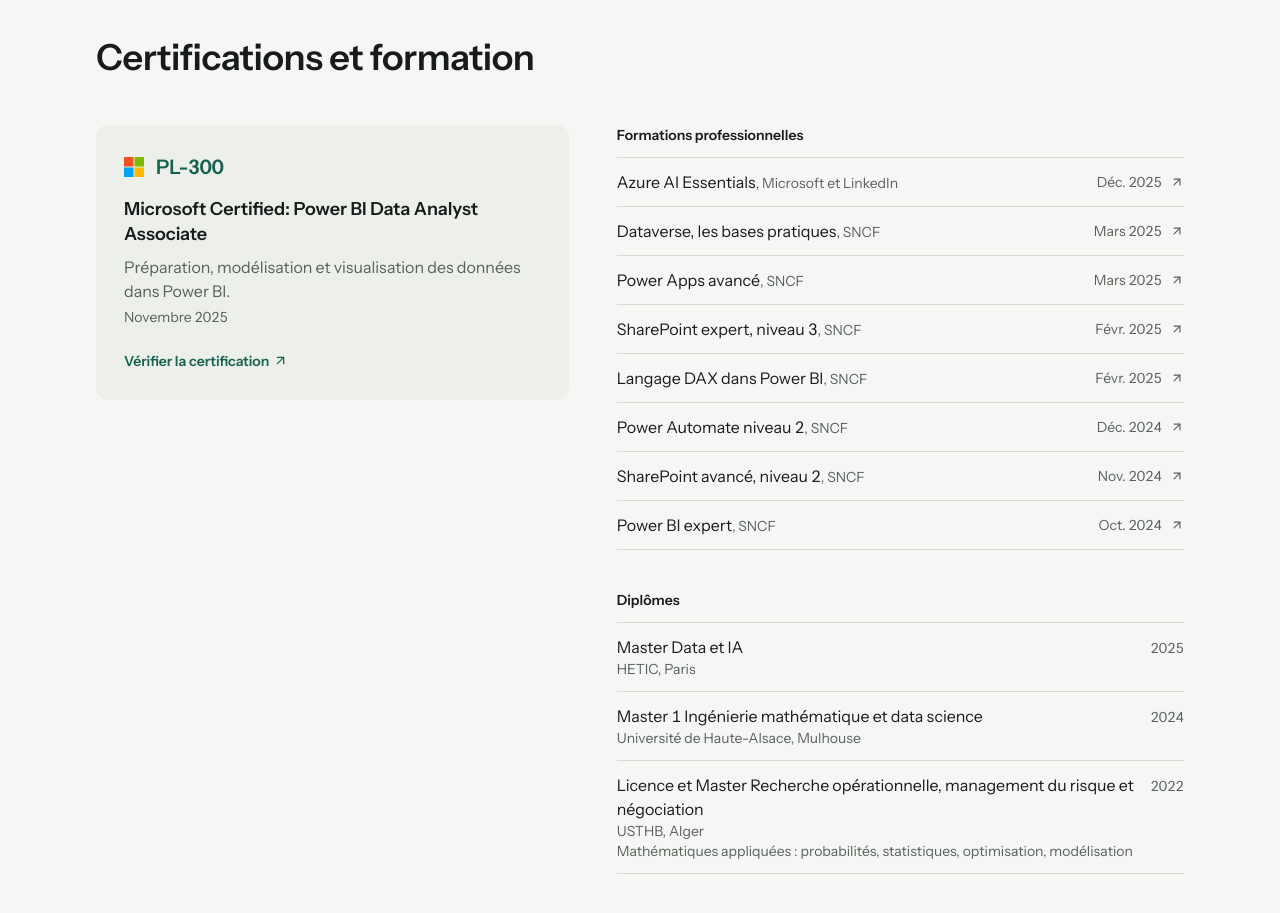
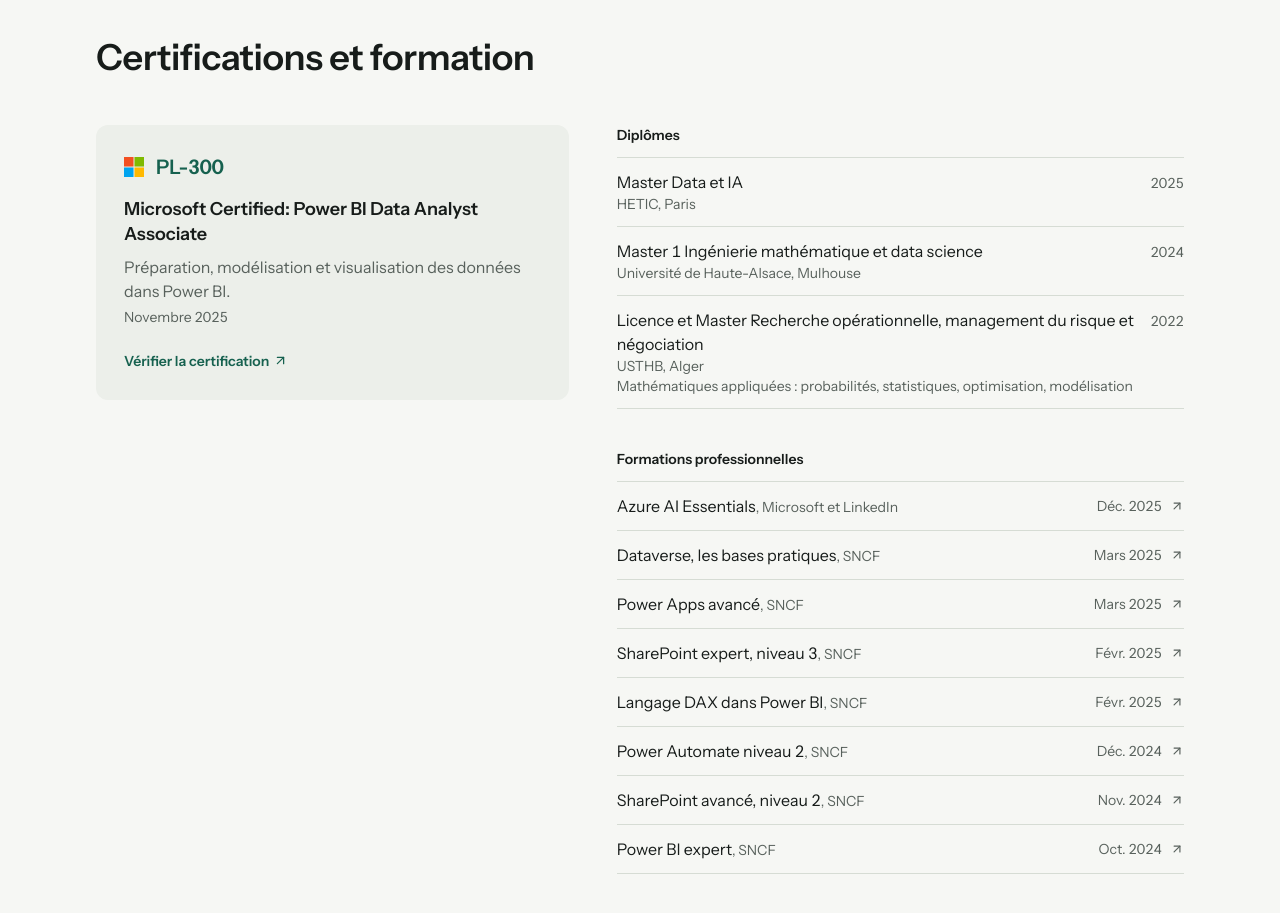
Before and after one commit to Imadbouchareb/portfolio-imad, a React (Vite) app: page / in a window 1280 px wide. Shown: the part 5000-5913 px from the top of the page. Built offline with nearby package versions, Linux system fonts and the light colour scheme.

Commit message:
Formation : diplômes avant les formations professionnelles
Co-Authored-By: Claude Opus 5.5 <noreply@anthropic.com>
Claude-Session: https://claude.ai/code/session_011kGKmpKxxNaPSdm3HRAMAo

```diff
--- a/src/App.jsx
+++ b/src/App.jsx
@@ -272,7 +272,16 @@ const Home = ({ t, lang }) => {
             </a>
           </div>
           <div>
-            <h3 className="text-sm font-semibold text-ink">{t.labels.trainings}</h3>
+            <h3 className="text-sm font-semibold text-ink">{t.labels.education}</h3>
+            <ul className="mt-3 divide-y divide-line border-y border-line">
+              {t.degrees.map((d) => (
+                <li key={d.title} className="flex items-baseline justify-between gap-4 py-3">
+                  <span><span className="text-ink">{d.title}</span><span className="block text-sm text-muted">{d.school}</span>{d.detail && <span className="block text-sm text-muted">{d.detail}</span>}</span>
+                  <span className="text-sm text-muted">{d.year}</span>
+                </li>
+              ))}
+            </ul>
+            <h3 className="mt-10 text-sm font-semibold text-ink">{t.labels.trainings}</h3>
             <ul className="mt-3 divide-y divide-line border-y border-line">
               {t.trainings.map((c) => (
                 <li key={c.name}>
@@ -281,15 +290,6 @@ const Home = ({ t, lang }) => {
                     <span><span className="text-ink">{c.name}</span><span className="text-sm text-muted">, {c.by}</span></span>
                     <span className="flex flex-none items-center gap-2 text-sm text-muted">{c.date}<ArrowUpRight size={14} /></span>
                   </a>
-                </li>
-              ))}
-            </ul>
-            <h3 className="mt-10 text-sm font-semibold text-ink">{t.labels.education}</h3>
-            <ul className="mt-3 divide-y divide-line border-y border-line">
-              {t.degrees.map((d) => (
-                <li key={d.title} className="flex items-baseline justify-between gap-4 py-3">
-                  <span><span className="text-ink">{d.title}</span><span className="block text-sm text-muted">{d.school}</span>{d.detail && <span className="block text-sm text-muted">{d.detail}</span>}</span>
-                  <span className="text-sm text-muted">{d.year}</span>
                 </li>
               ))}
             </ul>
```
